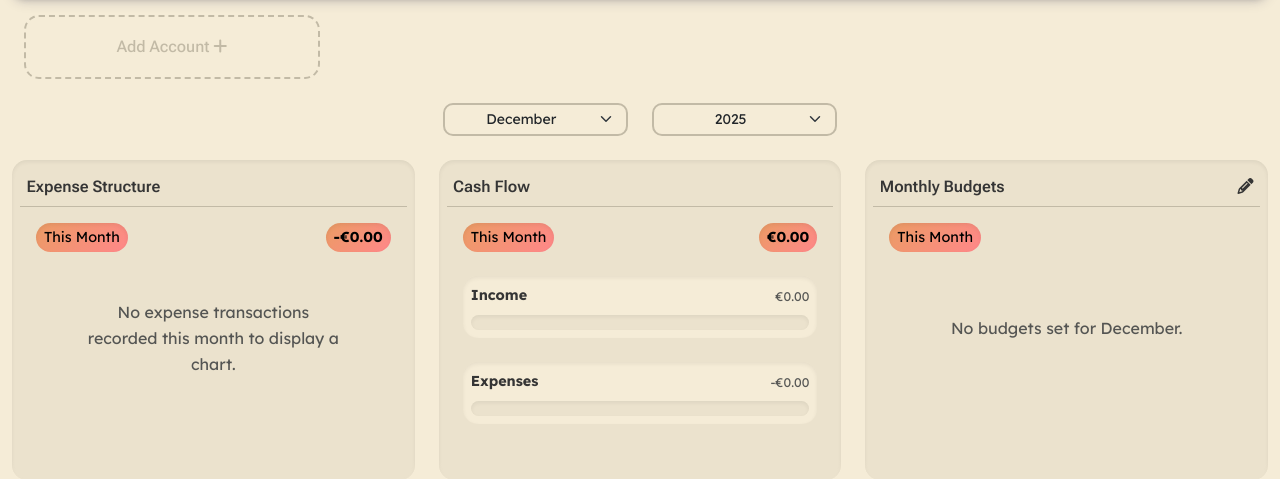
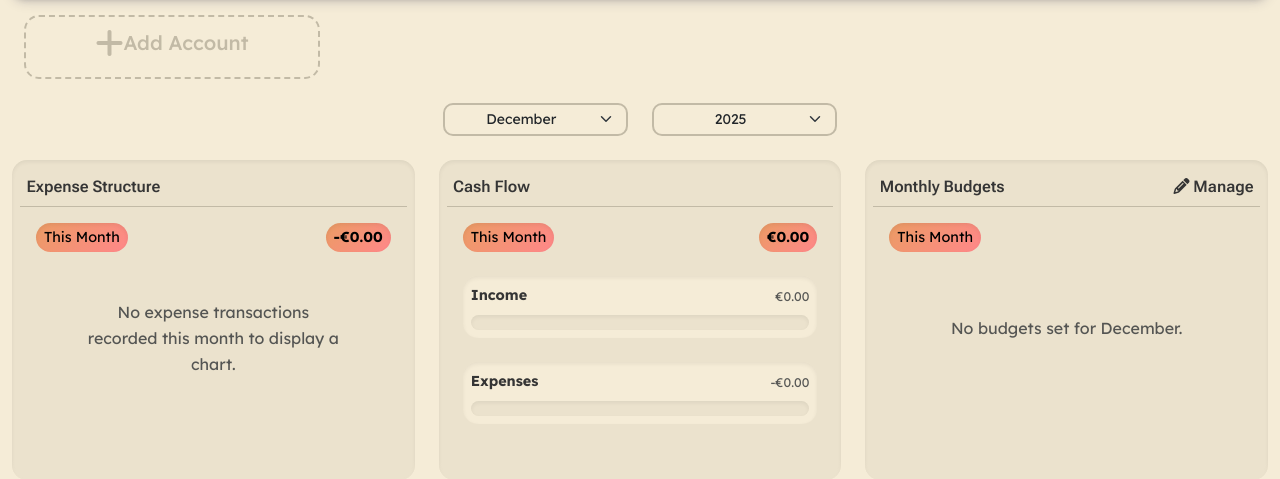
Before and after one commit to mlucasmichel/finantial-map-app, a Django app: page / in a window 1280 px wide. Shown: the part 81-560 px from the top of the page. Run offline with Django 4.2, Linux system fonts and the light colour scheme; the visitor is signed in with stand-in values (Sample User, id 1); data comes from the database, SQL or seed files in the repository; data that the repository does not hold is empty; some libraries are stand-ins or nearby versions.

Commit message:
Improve account section layout and enhance card design in dashboard

```diff
--- a/budget/templates/budget/dashboard.html
+++ b/budget/templates/budget/dashboard.html
@@ -6,7 +6,8 @@
 
 <!-- Start - Accounts Section -->
 <section id="accounts-section" class="container-fluid mb-4">
-    <div class="row row-cols-md-4 row-cols-2 g-3">
+    <div class="row row-cols-1 row-cols-sm-2 row-cols-md-3 row-cols-lg-4 g-3">
+
         {% for account in accounts %}
         <div class="col">
             <div class="account-card d-flex justify-content-between align-items-center">
@@ -23,12 +24,16 @@
             </div>
         </div>
         {% endfor %}
+
         <div class="col">
-            <div class="account-card-add">
-                <div onclick="location.href='{% url 'account_create' %}'">
-                    <h5 class="card-title h6">Add Account <i class="fa-solid fa-plus"></i></h5>
+            <a href="{% url 'account_create' %}" class="text-decoration-none w-100">
+                <div class="account-card-add w-100">
+                    <div class="d-flex flex-row justify-content-center align-items-center w-100">
+                        <i class="fa-solid fa-plus fa-2x mb-2"></i>
+                        <p class="h5">Add Account</p>
                     </div>
                 </div>
+            </a>
         </div>
     </div>
 </section>
@@ -91,7 +96,6 @@
                 </div>
 
                 <!-- Card content -->
-                 <div class="vh-100">
                 <div class="p-3">
                     <div class="w-100 d-flex justify-content-between align-items-center mb-3">
                         <p class="text-bubble mb-0">{% if selected_month_name == today|date:"F" %}This Month{% else %}{{ selected_month_name }}{% endif %}</p>
@@ -127,7 +131,7 @@
                     </div>
                 </div>
 
-                 </div>
+
             </div>
         </div>
         <!-- End - Cash Flow Summary -->
@@ -138,8 +142,8 @@
 
                 <!-- Card header -->
                 <div class="card-header d-flex justify-content-between align-items-center">
-                    Monthly Budgets
-                    <a href="{% url 'budget_list' %}"><i class="fa-solid fa-pencil"></i></a>
+                    <p class="mb-0">Monthly Budgets</p>
+                    <a href="{% url 'budget_list' %}" class="text-decoration-none small-action-btn"><i class="fa-solid fa-pencil"></i> Manage</a>
                 </div>
 
                 <!-- Card content -->
```
Lines whose indentation alone changed are shown as unchanged.
